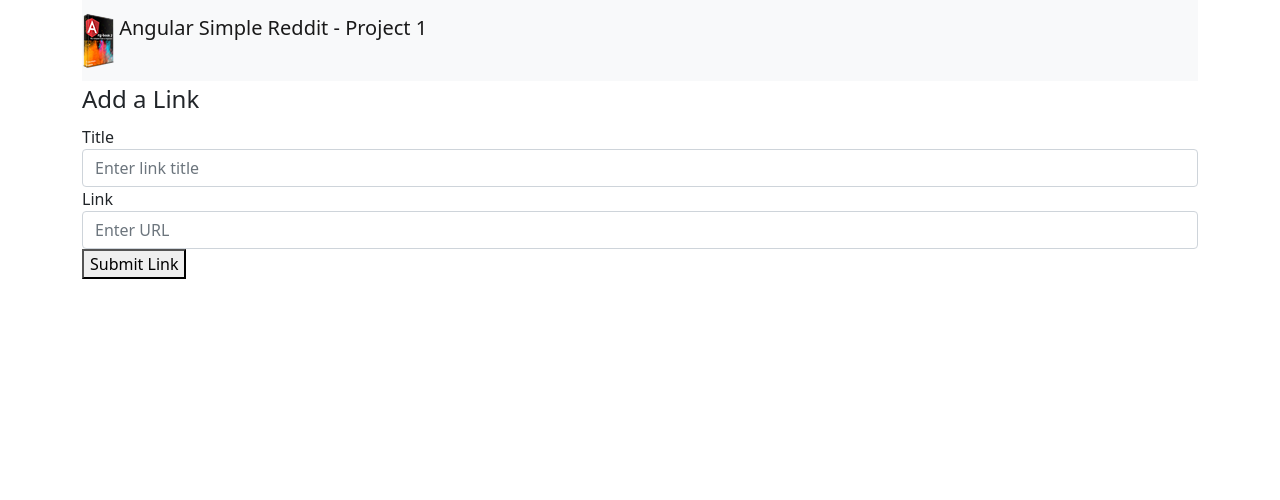
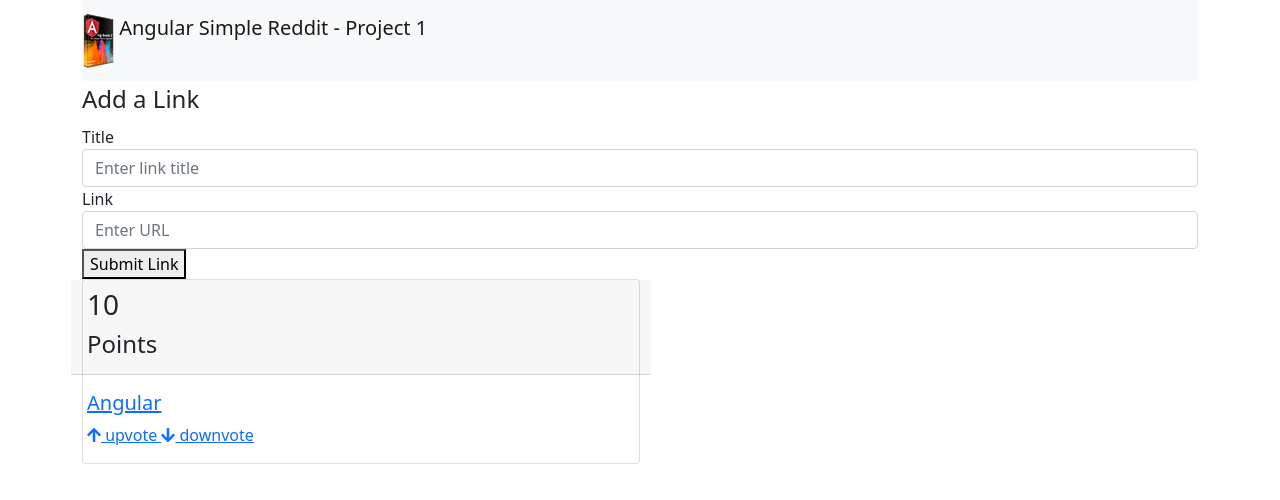
Before and after one commit to StevenK418/WebProg_CA1, an Angular app in the folder reddit-project/: page / in a window 1280 px wide. Shown: the top 500 px of the page. Built offline with nearby package versions, Linux system fonts and the light colour scheme.

Commit message:
=> Added article component and functionality.

```diff
--- a/reddit-project/src/app/app.component.html
+++ b/reddit-project/src/app/app.component.html
@@ -12,3 +12,5 @@
     <button (click)="addArticle(newtitle,newlink)">Submit Link</button>
   </fieldset>
 </form>
+
+<app-article></app-article>
--- a/reddit-project/src/app/app.module.ts
+++ b/reddit-project/src/app/app.module.ts
@@ -2,10 +2,12 @@
 import { BrowserModule } from '@angular/platform-browser';
 
 import { AppComponent } from './app.component';
+import { ArticleComponent } from './article/article.component';
 
 @NgModule({
   declarations: [
-    AppComponent
+    AppComponent,
+    ArticleComponent
   ],
   imports: [
     BrowserModule
--- /dev/null
+++ b/reddit-project/src/app/article/article.component.html
@@ -0,0 +1,21 @@
+<div class="card mb-3 col-6">
+    <div class="row">
+        <div class="card-header pull-left">
+            <h3> {{ votes }} </h3>
+            <h4>Points</h4>
+        </div>
+        <div class="card-body">
+            <h5 class="card-title"> <a class="" href="{{ link }}">
+                    {{ title }}
+                </a></h5>
+            <a href (click)="voteUp()">
+                <i class="fas fa-arrow-up"></i>
+                upvote
+            </a>
+            <a href (click)="voteDown()">
+                <i class="fas fa-arrow-down"></i>
+                downvote
+            </a>
+        </div>
+    </div>
+</div>
--- /dev/null
+++ b/reddit-project/src/app/article/article.component.ts
@@ -0,0 +1,35 @@
+import { Component, OnInit } from '@angular/core';
+
+@Component({
+  selector: 'app-article',
+  templateUrl: './article.component.html',
+  styleUrls: ['./article.component.css']
+})
+export class ArticleComponent implements OnInit {
+
+  votes:number;
+  title:string;
+  link:string
+
+  constructor() {
+    this.title = "Angular";
+    this.link = "http://angular.io";
+    this.votes = 10;
+  }
+
+  ngOnInit(): void {
+  }
+
+  voteUp():boolean
+  {
+    this.votes++;
+    return false;
+  }
+
+  voteDown():boolean
+  {
+    this.votes--;
+    return false;
+  }
+
+}
```
Also changed, not shown: reddit-project/src/app/article/article.component.css (added), 1 other file (tests, documents, lock files or other folders).
